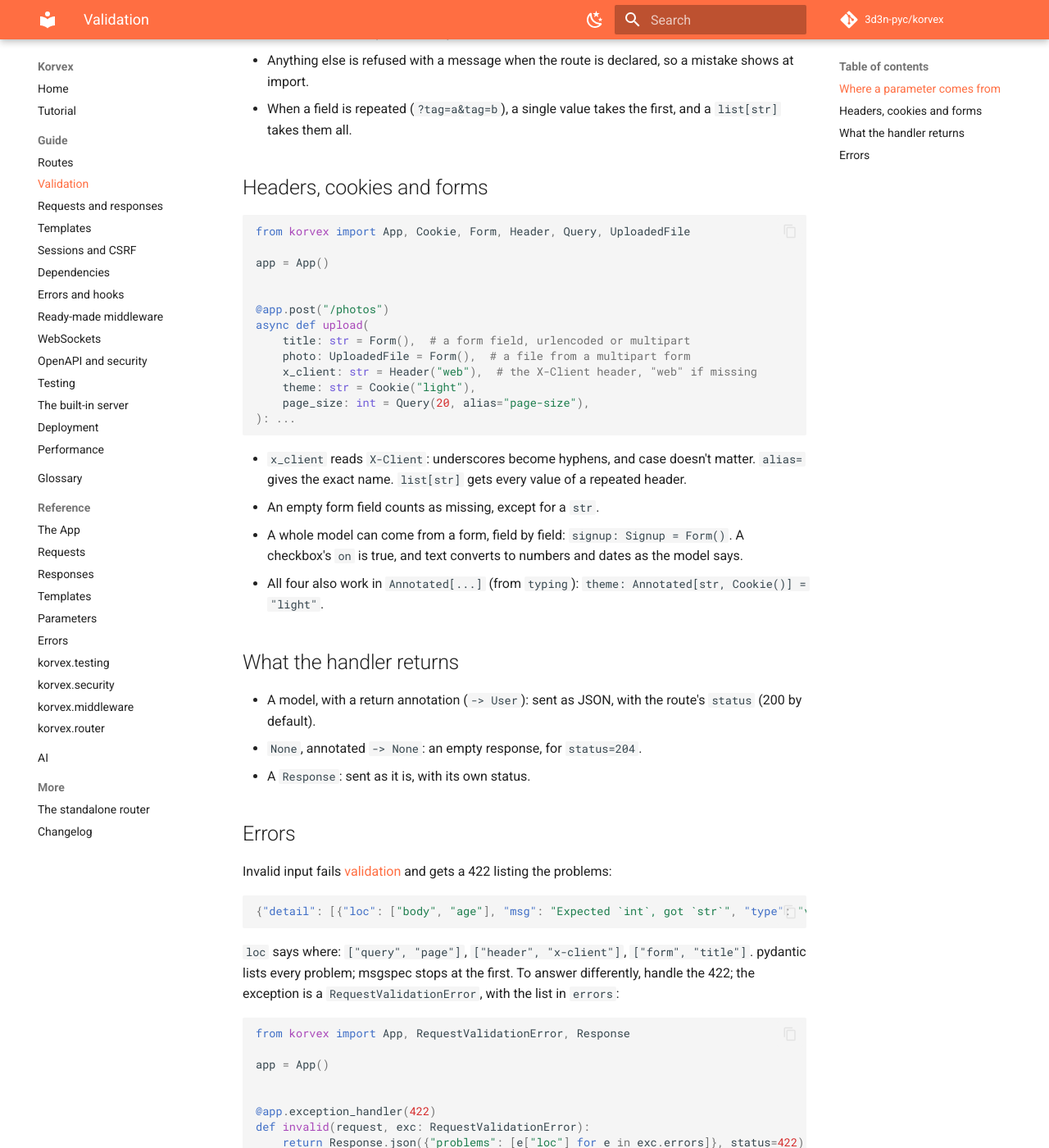
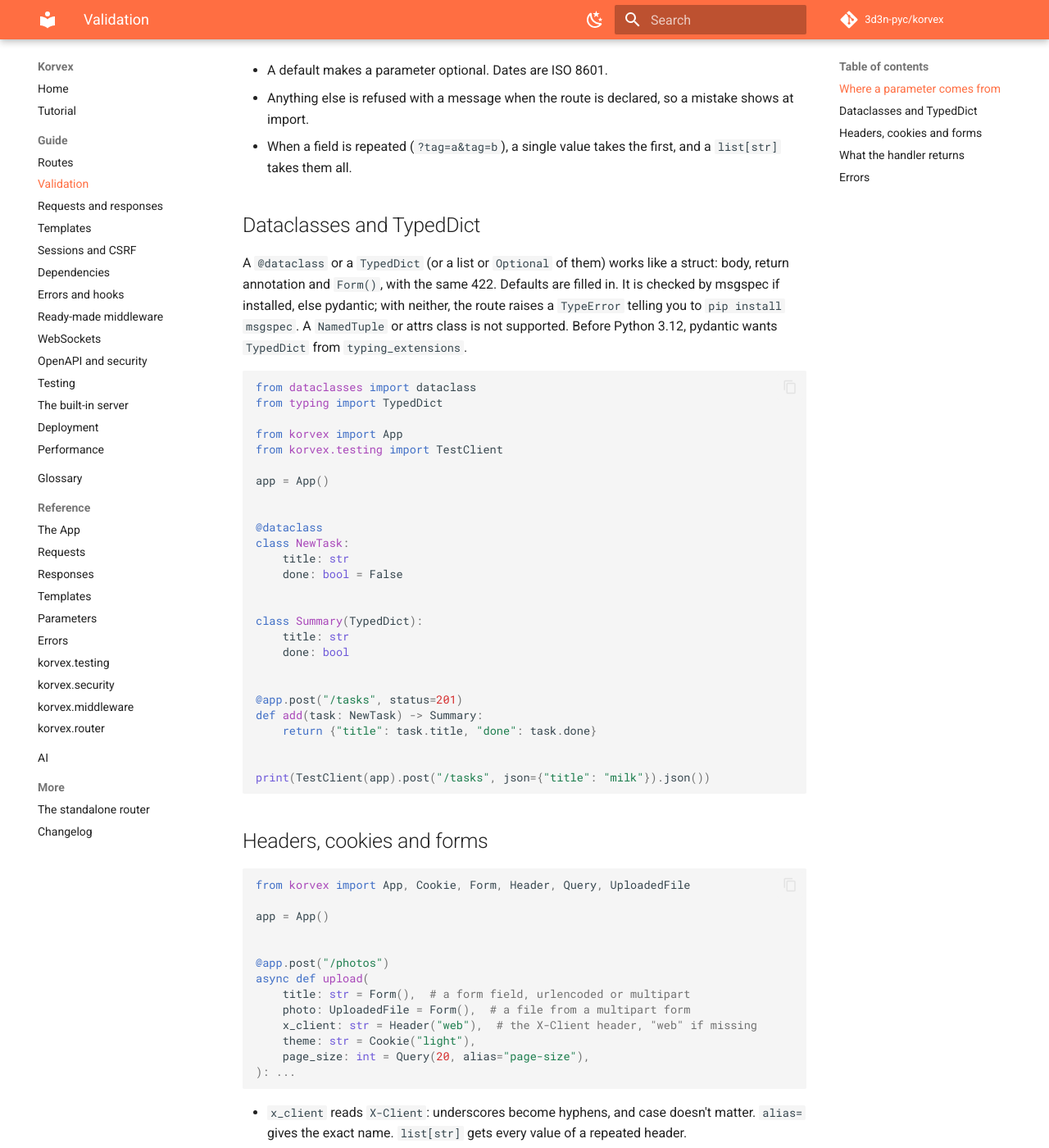
Before and after one commit to 3d3n-pyc/korvex, an MkDocs documentation site: the page built from docs/validation.md, in a window 1280 px wide and 1400 px high, scrolled down 1171 px. Shown: the whole window at 82% size. Built offline with MkDocs 1.6.1 and Material for MkDocs 9.7.7, drawn with Linux system fonts in a browser that asks for light colours; comment, search, counter and statistics services are not loaded; some of the changed text lies outside the part shown.

Commit message:
docs: dataclasses and TypedDict; AI docs say to install with --pre
llms.txt and the agent skill now say pip install --pre korvex (plain pip
install gives 0.17, an older API); llms.txt page descriptions and the
contributor code layout are up to date. 1.0.0rc5 changelog.

Co-Authored-By: Claude Opus 5.5 <noreply@anthropic.com>

````diff
--- a/docs/validation.md
+++ b/docs/validation.md
@@ -4,8 +4,9 @@ Use this when you want Korvex to read, check and convert the input of a
 [handler](glossary.md#handler) from its annotations.
 
 Annotations say where a parameter comes from, and what it must be.
-[Models](glossary.md#model) can be [msgspec](https://jcristharif.com/msgspec/) structs or
-[pydantic](https://docs.pydantic.dev/) models; Korvex needs neither.
+[Models](glossary.md#model) can be [msgspec](https://jcristharif.com/msgspec/) structs,
+[pydantic](https://docs.pydantic.dev/) models, or plain dataclasses and `TypedDict`s;
+Korvex needs none of these libraries to import, only to validate.
 
 ```python
 import msgspec
@@ -34,7 +35,7 @@ def create_user(body: NewUser, notify: bool = False) -> User:
 
 | Parameter | Comes from |
 |---|---|
-| a model, or a list of models (`body: NewUser`) | the JSON [body](glossary.md#request-body) |
+| a model (struct, pydantic model, dataclass, `TypedDict`), or a list of them (`body: NewUser`) | the JSON [body](glossary.md#request-body) |
 | named like a [path parameter](glossary.md#path-parameter) (`id`) | the path |
 | `str`, `int`, `float`, `bool`, `UUID`, `date`, `datetime`, or an `Optional` or `list` of them | the [query string](glossary.md#query-string) |
 | `Header()`, `Cookie()`, `Form()`, `Query(alias=...)` | there |
@@ -46,6 +47,44 @@ def create_user(body: NewUser, notify: bool = False) -> User:
   a mistake shows at import.
 - When a field is repeated (`?tag=a&tag=b`), a single value takes the
   first, and a `list[str]` takes them all.
+
+## Dataclasses and TypedDict
+
+A `@dataclass` or a `TypedDict` (or a list or `Optional` of them) works like a
+struct: body, return annotation and `Form()`, with the same 422. Defaults are
+filled in. It is checked by msgspec if installed, else pydantic; with neither,
+the route raises a `TypeError` telling you to `pip install msgspec`. A
+`NamedTuple` or attrs class is not supported. Before Python 3.12, pydantic wants
+`TypedDict` from `typing_extensions`.
+
+```python
+from dataclasses import dataclass
+from typing import TypedDict
+
+from korvex import App
+from korvex.testing import TestClient
+
+app = App()
+
+
+@dataclass
+class NewTask:
+    title: str
+    done: bool = False
+
+
+class Summary(TypedDict):
+    title: str
+    done: bool
+
+
+@app.post("/tasks", status=201)
+def add(task: NewTask) -> Summary:
+    return {"title": task.title, "done": task.done}
+
+
+print(TestClient(app).post("/tasks", json={"title": "milk"}).json())
+```
 
 ## Headers, cookies and forms
 
--- a/mkdocs.yml
+++ b/mkdocs.yml
@@ -55,8 +55,10 @@ plugins:
         Korvex is a fast Python web framework (ASGI), with a router and an
         HTTP server written in Rust. Handlers are plain functions whose
         parameters say what they read; validation uses msgspec or pydantic.
-        Python 3.9 to 3.14, free-threaded 3.14t included. Pre-1.0: check the
-        changelog for API changes.
+        Python 3.9 to 3.14, free-threaded 3.14t included. Korvex 1.0 is in
+        release candidates: install with `pip install --pre korvex` (plain
+        `pip install korvex` gives 0.17, an older API); the API rc1 froze
+        won't break.
       full_output: llms-full.txt
       sections:
         Start:
@@ -64,9 +66,9 @@ plugins:
           - tutorial.md: Your first API, step by step, for beginners
           - glossary.md: Plain-words definitions of the terms used in the guide
         Guide:
-          - routes.md: Paths, parameters, groups, hosts, url_for, static files
-          - validation.md: Typed parameters, models, headers, cookies, forms, 422 errors
-          - requests-and-responses.md: What a handler gets and returns
+          - routes.md: Paths, parameters, groups, hosts, url_for, static files with conditional and range requests, mounting another ASGI app
+          - validation.md: Typed parameters, models (msgspec, pydantic, dataclasses, TypedDict), headers, cookies, forms, 422 errors
+          - requests-and-responses.md: What a handler gets and returns, streams, Server-Sent Events, background tasks, Response.file with range and 304
           - templates.md: HTML templates, filters, escaping, hashed static URLs
           - sessions.md: Signed-cookie sessions, flash messages, CSRF protection
           - dependencies.md: Depends, yield dependencies, overrides
@@ -74,9 +76,9 @@ plugins:
           - websockets.md: WebSocket routes
           - openapi.md: OpenAPI, Swagger UI, Bearer, API keys, OAuth2, custom schemes
           - middleware.md: CORS, request IDs, rate limiting, compression, security headers
-          - testing.md: TestClient and AsyncTestClient
-          - server.md: The built-in server, workers and threads
-          - deployment.md: nginx, Caddy, Docker, AWS Lambda, Vercel
+          - testing.md: TestClient and AsyncTestClient, pytest fixtures, streams, iter_events for Server-Sent Events
+          - server.md: The built-in server, workers and threads, root_path, connection and body limits
+          - deployment.md: Production checklist, default limits, nginx, Caddy, Docker, AWS Lambda, Vercel
         Reference:
           - reference/*.md
         Optional:
````
Also changed, not shown: .agents/skills/korvex/SKILL.md (+5 -2 lines), CHANGELOG.md (+18 -0 lines), CONTRIBUTING.md (+4 -0 lines), ROADMAP.md (+3 -3 lines), docs/glossary.md (+1 -1 lines), korvex/_skill/SKILL.md (+5 -2 lines).
